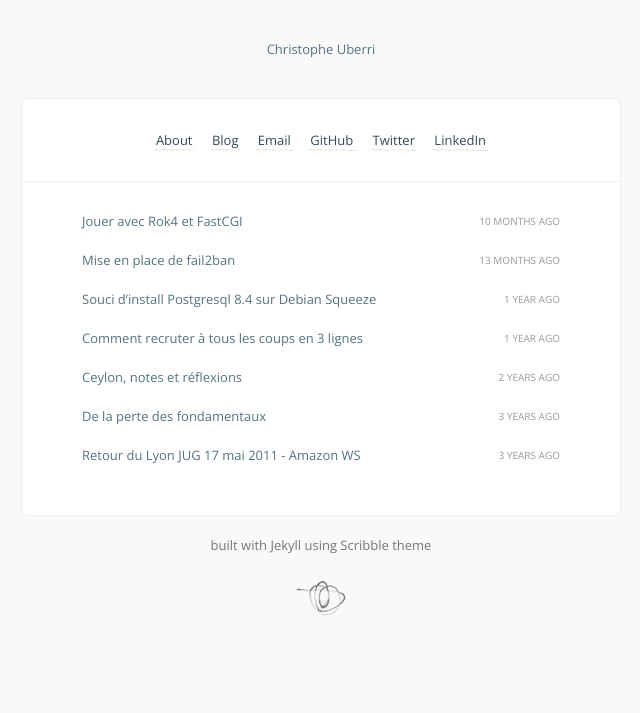
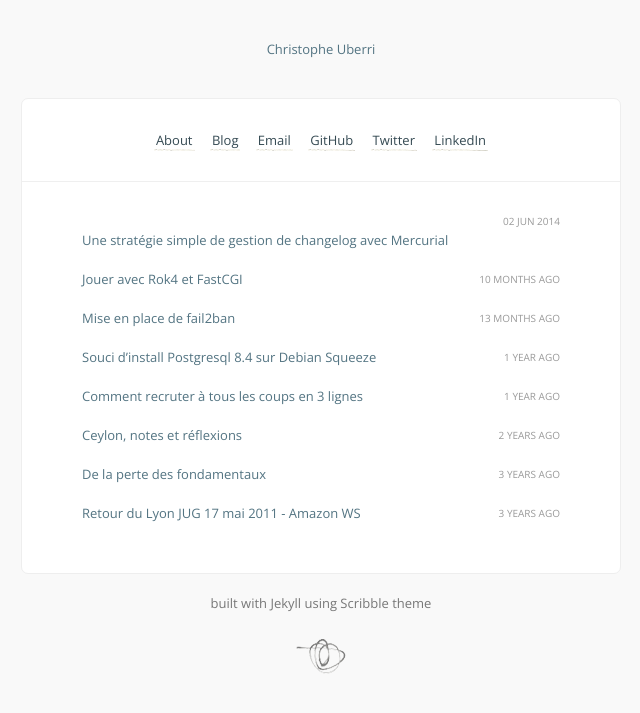
Before and after one commit to cuberri/cuberri.github.io, a Jekyll site: the page built from index.md, in a window 1280 px wide. Shown: the top 713 px of the page, without its empty margins (319-959 px from the left). Built offline with Jekyll 4.4.1, drawn with Linux system fonts in a browser that asks for light colours; Markdown is read by kramdown in place of the engine named in the settings; comment, search, counter and statistics services are not loaded.

Commit message:
blog post addeed : mercurial changelog strategy

```diff
--- a/_config.yml
+++ b/_config.yml
@@ -1,5 +1,5 @@
 title:            Christophe Uberri
-description:      My personal page. Built with Jekyll. Based on Mu-An Chiou's theme
+description:      My personal page. Built with Jekyll. Based on Mu-An Chiou's Scribble theme
 url:              http://christophe.uberri.net
 signoff:          Christophe Uberri
 disqus_shortname: # disqus comment thread for post header options. ( leave blank if unwanted. )
@@ -27,6 +27,9 @@ rdiscount:
   extensions:     [smart]
 
 myposts:
+  - title:        Une stratégie simple de gestion de changelog avec Mercurial
+    date:         2014-06-02 10:02:37
+    url:          http://blog.uberri.net/post/84502464541/une-strategie-simple-de-gestion-de-changelog-avec
   - title:        Jouer avec Rok4 et FastCGI
     date:         2013-07-14 22:38:12
     url:          http://blog.uberri.net/post/55452501813/jouer-avec-rok4-et-fastcgi
```
Also changed, not shown: README.md.
